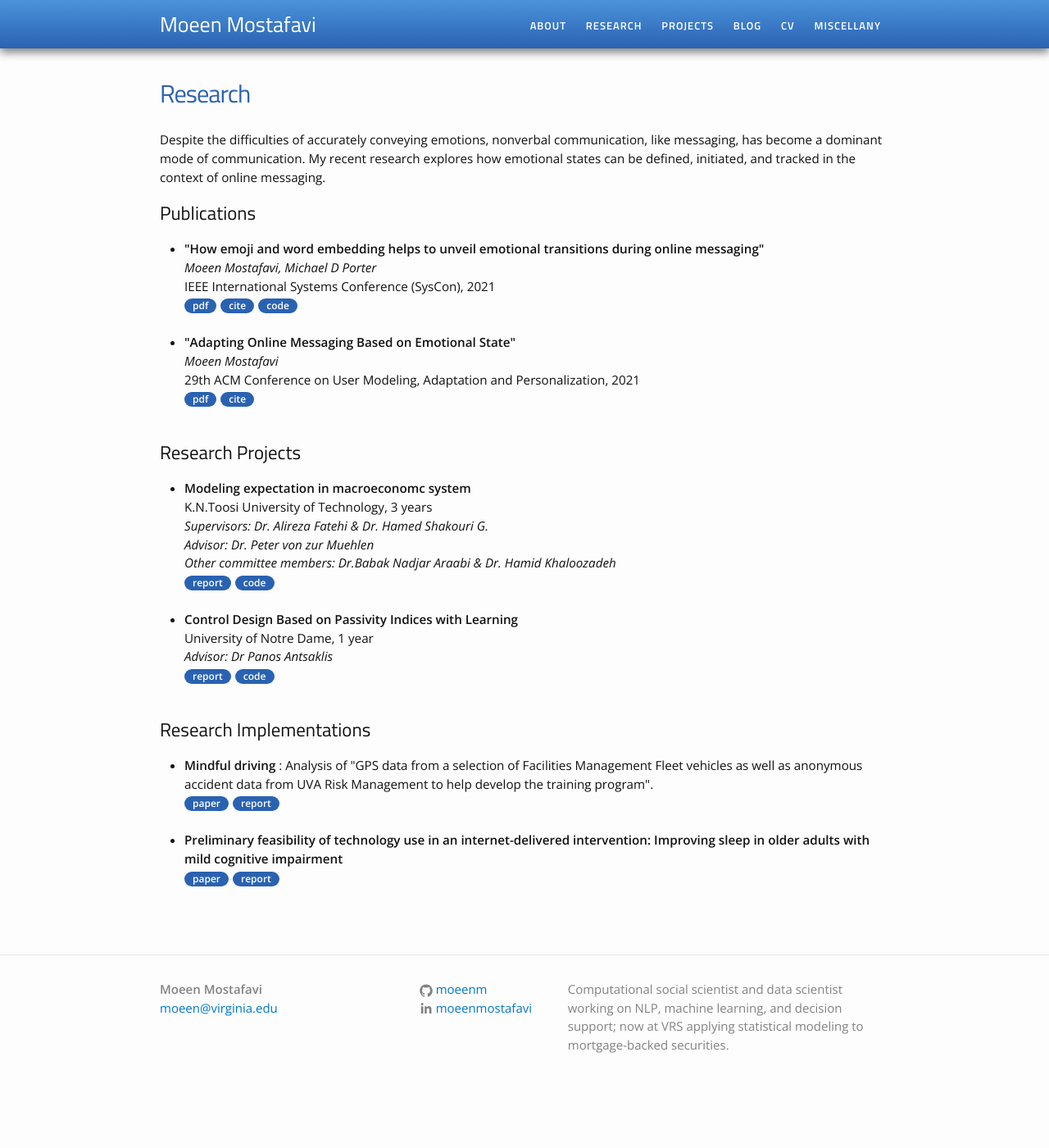
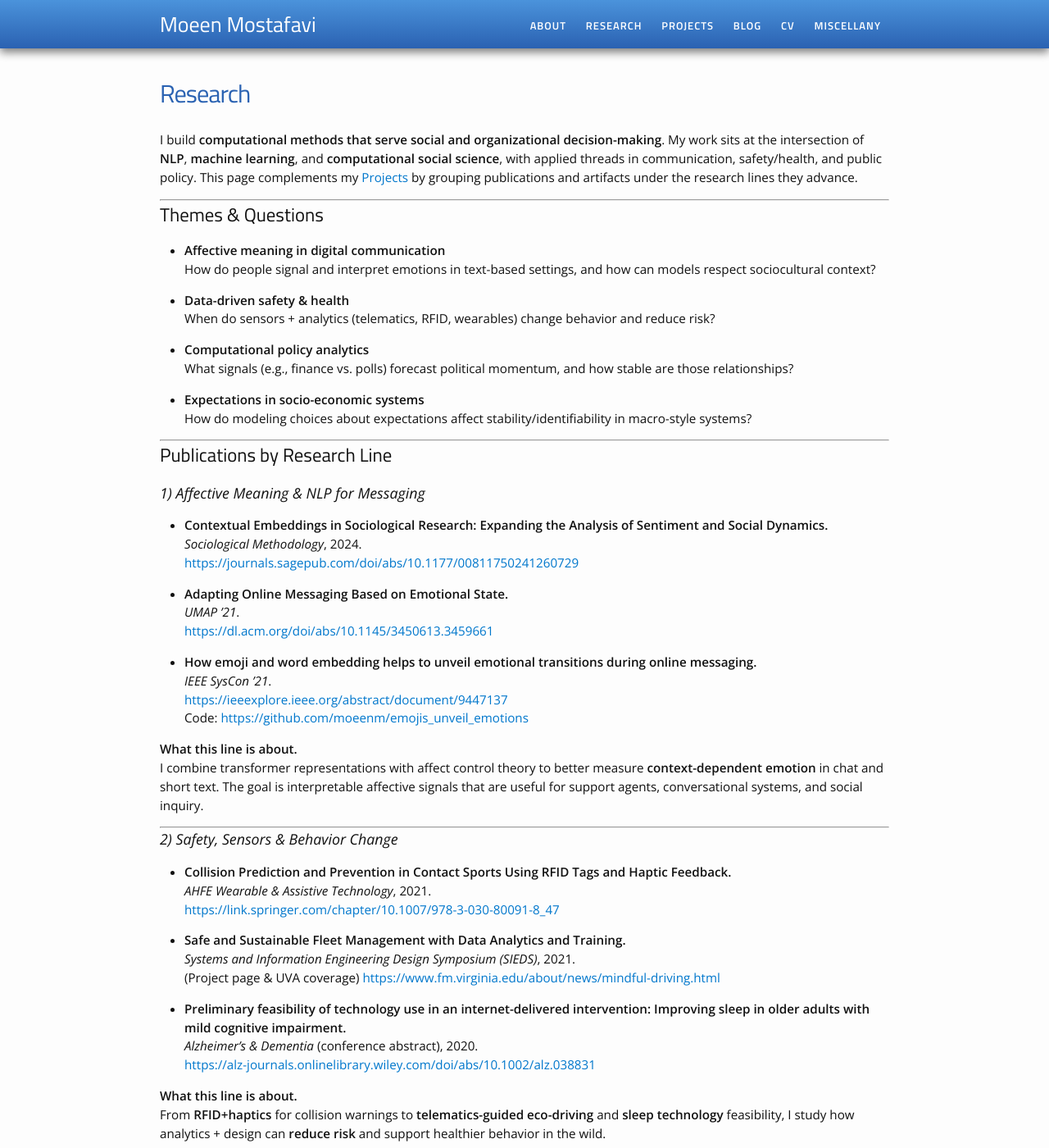
Before and after one commit to moeenm/moeenm.github.io, a Jekyll site: the page built from research.md, in a window 1280 px wide and 1400 px high. Shown: the whole window at 82% size. Built offline with Jekyll 4.4.1, drawn with Linux system fonts in a browser that asks for light colours; some of the changed text lies outside the part shown.

Commit message:
Update research.md with new content and structure
Expanded research overview and added new sections on themes, publications, and methods.

```diff
--- a/research.md
+++ b/research.md
@@ -4,50 +4,103 @@ permalink: /research/
 title: Research
 ---
 
-Despite the difficulties of accurately conveying emotions, nonverbal communication, like messaging, has become a dominant mode of communication. My recent research explores how emotional states can be defined, initiated, and tracked in the context of online messaging.
+I build **computational methods that serve social and organizational decision-making**. My work sits at the intersection of **NLP**, **machine learning**, and **computational social science**, with applied threads in communication, safety/health, and public policy. This page complements my [Projects](/projects/) by grouping publications and artifacts under the research lines they advance.
 
-<h2>Publications</h2>
-<ul>
-	<li>
-		<b>"How emoji and word embedding helps to unveil emotional transitions during online messaging"</b><br>
-		<i>Moeen Mostafavi, Michael D Porter </i><br>
-		  IEEE International Systems Conference (SysCon), 2021<br>
-		<a href="https://arxiv.org/ftp/arxiv/papers/2104/2104.11032.pdf"><div class="color-button">pdf</div></a><a href="https://ieeexplore.ieee.org/document/9447137"><div class="color-button">cite</div></a><a href="https://github.com/moeenm/emojis_unveil_emotions"><div class="color-button">code</div></a>
-	</li><br>
-	<li>
-		<b>"Adapting Online Messaging Based on Emotional State"</b><br>
-		<i>Moeen Mostafavi</i><br>
-		 29th ACM Conference on User Modeling, Adaptation and Personalization, 2021<br>
-		<a href="https://dl.acm.org/doi/pdf/10.1145/3450613.3459661"><div class="color-button">pdf</div></a><a href="https://dl.acm.org/doi/10.1145/3450613.3459661"><div class="color-button">cite</div></a>
-	</li><br>
-</ul>
+---
 
-<h2>Research Projects</h2>
-<ul>
-	<li>
-		<b>Modeling expectation in macroeconomc system</b><br>
-		K.N.Toosi University of Technology, 3 years<br>
-		<i>Supervisors: Dr. Alireza Fatehi & Dr. Hamed Shakouri G.</i><br>
-		<i>Advisor: Dr. Peter von zur Muehlen </i><br>
-		<i>Other committee members: Dr.Babak Nadjar Araabi & Dr. Hamid Khaloozadeh </i><br>
-		<a href=""><div class="color-button">report</div></a><a href=""><div class="color-button">code</div></a>
-	</li><br>
-	<li>
-		<b> Control Design Based on Passivity Indices with Learning </b><br>
-		University of Notre Dame, 1 year <br>
-		<i>Advisor: Dr Panos Antsaklis</i><br>
-		<a href=""><div class="color-button">report</div></a><a href=""><div class="color-button">code</div></a>
-	</li><br>
-</ul>
+## Themes & Questions
 
-<h2>Research Implementations</h2>
-<ul>
-	<li>
-		<b>Mindful driving </b>: Analysis of "GPS data from a selection of Facilities Management Fleet vehicles as well as anonymous accident data from UVA Risk Management to help develop the training program".<br>
-		<a href="https://ieeexplore.ieee.org/stamp/stamp.jsp?arnumber=9483746"><div class="color-button">paper</div></a><a href="https://www.fm.virginia.edu/about/news/mindful-driving.html"><div class="color-button">report</div></a>
-	</li><br>
-	<li>
-		<b>Preliminary feasibility of technology use in an internet-delivered intervention: Improving sleep in older adults with mild cognitive impairment </b> <br>
-		<a href="https://alz-journals.onlinelibrary.wiley.com/doi/epdf/10.1002/alz.038831"><div class="color-button">paper</div></a><a href="https://alz-journals.onlinelibrary.wiley.com/doi/abs/10.1002/alz.038831"><div class="color-button">report</div></a>
-	</li><br>
-</ul>
+- **Affective meaning in digital communication**
+  How do people signal and interpret emotions in text-based settings, and how can models respect sociocultural context?
+
+- **Data-driven safety & health**
+  When do sensors + analytics (telematics, RFID, wearables) change behavior and reduce risk?
+
+- **Computational policy analytics**
+  What signals (e.g., finance vs. polls) forecast political momentum, and how stable are those relationships?
+
+- **Expectations in socio-economic systems**
+  How do modeling choices about expectations affect stability/identifiability in macro-style systems?
+
+---
+
+## Publications by Research Line
+
+### 1) Affective Meaning & NLP for Messaging
+- **Contextual Embeddings in Sociological Research: Expanding the Analysis of Sentiment and Social Dynamics.**
+  *Sociological Methodology*, 2024.
+  <https://journals.sagepub.com/doi/abs/10.1177/00811750241260729>
+
+- **Adapting Online Messaging Based on Emotional State.**
+  *UMAP ’21*.
+  <https://dl.acm.org/doi/abs/10.1145/3450613.3459661>
+
+- **How emoji and word embedding helps to unveil emotional transitions during online messaging.**
+  *IEEE SysCon ’21*.
+  <https://ieeexplore.ieee.org/abstract/document/9447137>
+  Code: <https://github.com/moeenm/emojis_unveil_emotions>
+
+**What this line is about.**
+I combine transformer representations with affect control theory to better measure **context-dependent emotion** in chat and short text. The goal is interpretable affective signals that are useful for support agents, conversational systems, and social inquiry.
+
+---
+
+### 2) Safety, Sensors & Behavior Change
+- **Collision Prediction and Prevention in Contact Sports Using RFID Tags and Haptic Feedback.**
+  *AHFE Wearable & Assistive Technology*, 2021.
+  <https://link.springer.com/chapter/10.1007/978-3-030-80091-8_47>
+
+- **Safe and Sustainable Fleet Management with Data Analytics and Training.**
+  *Systems and Information Engineering Design Symposium (SIEDS)*, 2021.
+  (Project page & UVA coverage) <https://www.fm.virginia.edu/about/news/mindful-driving.html>
+
+- **Preliminary feasibility of technology use in an internet-delivered intervention: Improving sleep in older adults with mild cognitive impairment.**
+  *Alzheimer’s & Dementia* (conference abstract), 2020.
+  <https://alz-journals.onlinelibrary.wiley.com/doi/abs/10.1002/alz.038831>
+
+**What this line is about.**
+From **RFID+haptics** for collision warnings to **telematics-guided eco-driving** and **sleep technology** feasibility, I study how analytics + design can **reduce risk** and support healthier behavior in the wild.
+
+---
+
+### 3) Computational Policy Analytics
+- **A Tale of Two Metrics: Polling and Financial Contributions as a Measure of Performance.**
+  *IEEE SysCon ’21*.
+  <https://ieeexplore.ieee.org/abstract/document/9483746>
+
+**What this line is about.**
+Using time-segmented models (e.g., joinpoint regression), I examine how **fundraising and polling** co-evolve in U.S. primary campaigns and what those dynamics imply for forecasting and resource allocation.
+
+---
+
+### 4) Expectations & Macro-Style Systems
+- **Why the determinacy condition is a weak criterion in rational expectations models.**
+  *International Conference on Business and Economics Research*, 2010.
+
+- **A predictive multi-agent approach to model systems with linear rational expectations.**
+  *First Iranian Economic Conference*, 2011.
+
+**What this line is about.**
+Early work on **expectation formation** and solution properties in macro-style systems; emphasis on stability, interpretability, and plausible micro-foundations.
+
+---
+
+## Methods & Tooling (recurring)
+- **NLP**: contextual embeddings (BERT-family), lexicon expansion, sequence modeling for affect.
+- **ML**: regression/classification, clustering, time series/segmentation, evaluation with subgroup reporting.
+- **Sensing & Systems**: telematics analytics, RFID localization, dashboarding for training/feedback.
+- **Open materials**: see code where linked above; additional items on request.
+
+---
+
+## Impact & Collaboration (selected)
+- **Mindful Driving**: supported by a **Jefferson Trust** grant; recognized by NAFA’s *Best Special Project in North America* (team award); cross-unit work with operations/fleet partners.
+- **Affective NLP**: coauthored work acknowledges **ARO W911NF1710509** support; published in a leading sociological methods venue, reflecting **true interdisciplinarity**.
+- Collaborations across **sociology, economics, kinesiology, nursing, political science, data science, business, and engineering**.
+
+---
+
+## Pointers
+- **Google Scholar:** <https://scholar.google.com/citations?user=BtO9RngAAAAJ&hl=en>
+- **Projects (narratives & demos):** [/projects/](/projects/)
+- **About (bio & teaching):** [/about/](/about/)
```
